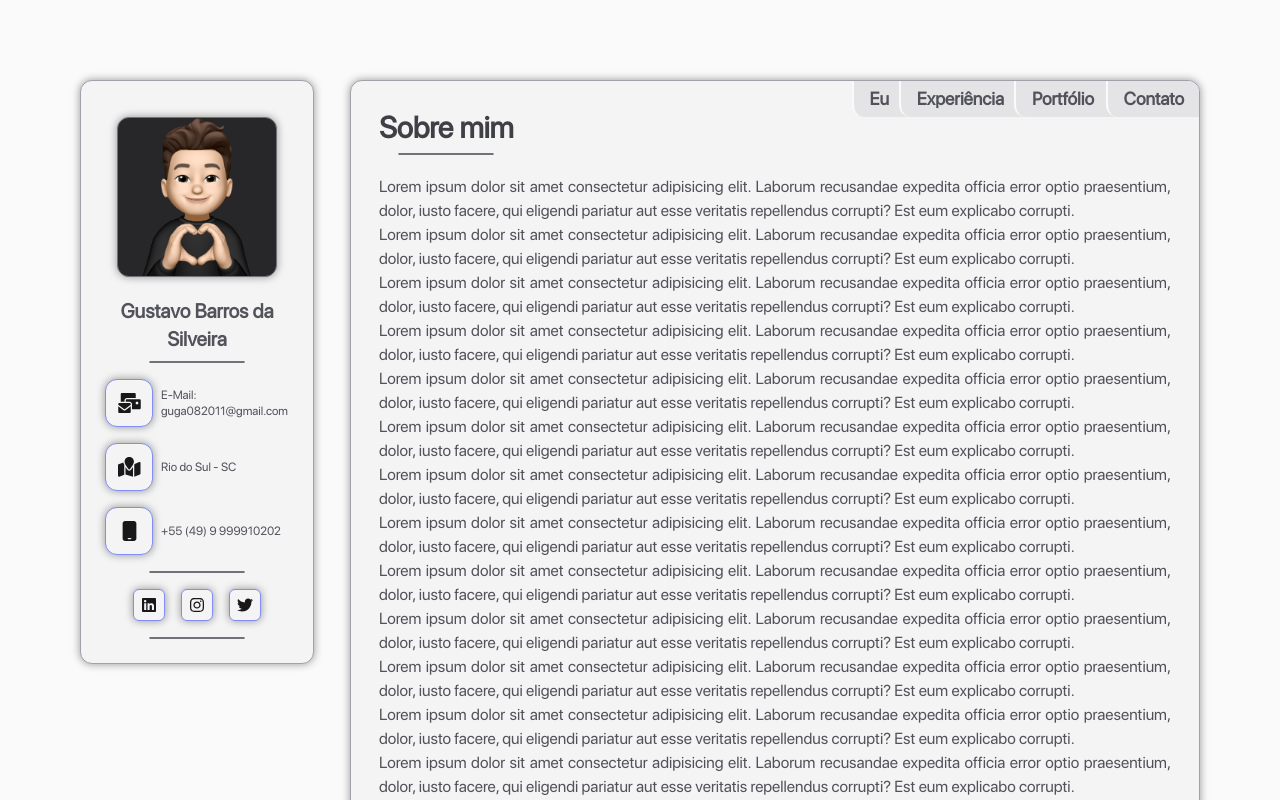
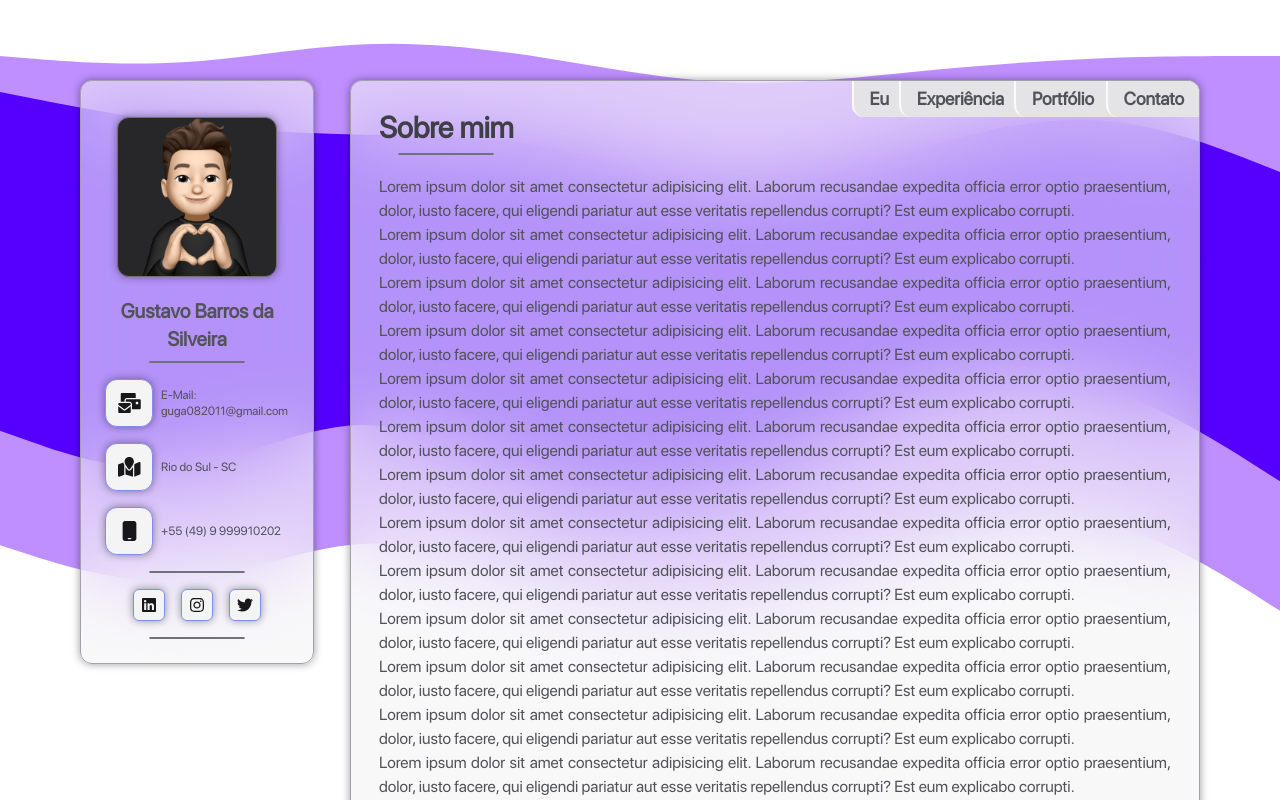
Before and after one commit to barrosgusta/Vite-Portfolio, a React (Vite) app: page / in a window 1280 px wide. Shown: the top 800 px of the page. Built offline with nearby package versions, Linux system fonts and the light colour scheme; a web font is replaced by a local one.

Commit message:
Added backdrop blur and a background

```diff
--- a/src/App.tsx
+++ b/src/App.tsx
@@ -1,14 +1,17 @@
 import { MainForm } from "./components/MainForm/MainForm"
 import { SideBar } from "./components/SideBar/SideBar"
+import Background from './assets/images/bg.svg'
 
 function App() {
   return (
-    <div className="absolute bg-zinc-50">
+    <>
+      <img src={Background} alt="Background image" className="bg-cover fixed w-screen top-0" />
+
       <div className="flex flex-row justify-center m-20 gap-9">
         <SideBar />
         <MainForm />
       </div>
-    </div>
+    </>
   )
 }
 
--- a/src/components/MainForm/MainForm.tsx
+++ b/src/components/MainForm/MainForm.tsx
@@ -6,7 +6,7 @@ import { PillSeparator } from "../PillSeparator.tsx";
 
 export function MainForm() {
     return (
-        <div className="rounded-xl flex flex-col border border-zinc-400 bg-zinc-100 shadow-default" >
+        <div className="backdrop-blur-2xl z-10 rounded-xl bg-zinc-100 bg-opacity-60 flex flex-col border border-zinc-400 shadow-default" >
             <div className="flex justify-end ">
                 <NavButton text = "Eu" zIndex={1} paddingRight={310} />
                 <NavButton text = "Experiência" zIndex={2} paddingRight={195}/>
--- a/src/components/SideBar/SideBar.tsx
+++ b/src/components/SideBar/SideBar.tsx
@@ -1,11 +1,10 @@
-import { Pi } from "lucide-react";
 import { PillSeparator } from "../PillSeparator";
 import { SideBarInfo } from "./SideBarInfo";
 import { SideBarProfilePicture } from "./SideBarProfilePicture";
 
 export function SideBar() {
     return (
-        <div className="rounded-xl bg-zinc-100 h-fit p-4 grid place-items-center border border-zinc-400 shadow-default">
+        <div className="backdrop-blur-2xl z-10 rounded-xl bg-zinc-100 bg-opacity-60 h-fit p-4 grid place-items-center border border-zinc-400 shadow-default">
             <SideBarProfilePicture />
             <h1 className="text-zinc-600 text-xl text-center font-bold ">Gustavo Barros da Silveira</h1>
             <PillSeparator />
```
Also changed, not shown: src/assets/bg.svg (deleted), src/assets/images/bg.svg (added).
